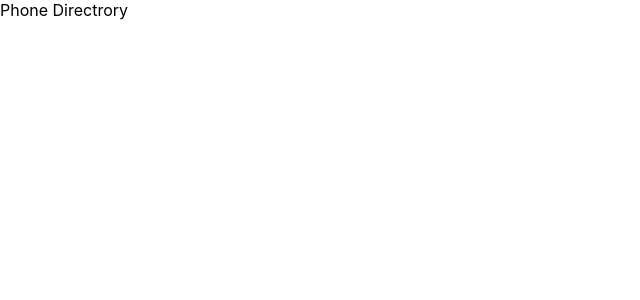
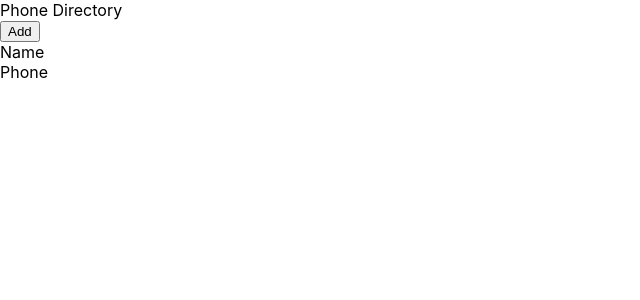
Before and after one commit to devatearth/phone-directory, a React (Create React App) app: page / in a window 1280 px wide. Shown: the top 300 px of the page, without its empty margins (0-640 px from the left). Built offline with nearby package versions, Linux system fonts and the light colour scheme.

Commit message:
Created ‘Header’ Component

```diff
--- a/src/App.js
+++ b/src/App.js
@@ -1,9 +1,18 @@
-function App() {
-    return ( <
-        div >
-        Phone Directrory <
-        /div>
+import React, { Component } from "react";
+import Header  from "./Header.js";
+class App extends Component {
+  render() {
+    return (
+      <div>
+        <Header/>
+        <button> Add </button>{" "}
+        <div>
+          <span> Name </span> <br />
+          <span> Phone </span>{" "}
+        </div>{" "}
+      </div>
     );
+  }
 }
 
 export default App;
--- /dev/null
+++ b/src/Header.js
@@ -0,0 +1,11 @@
+import React from 'react';
+
+const Header = function() {
+    return (
+        <div className="header">
+            Phone Directory
+        </div>
+    )
+}
+
+export default Header;
```
